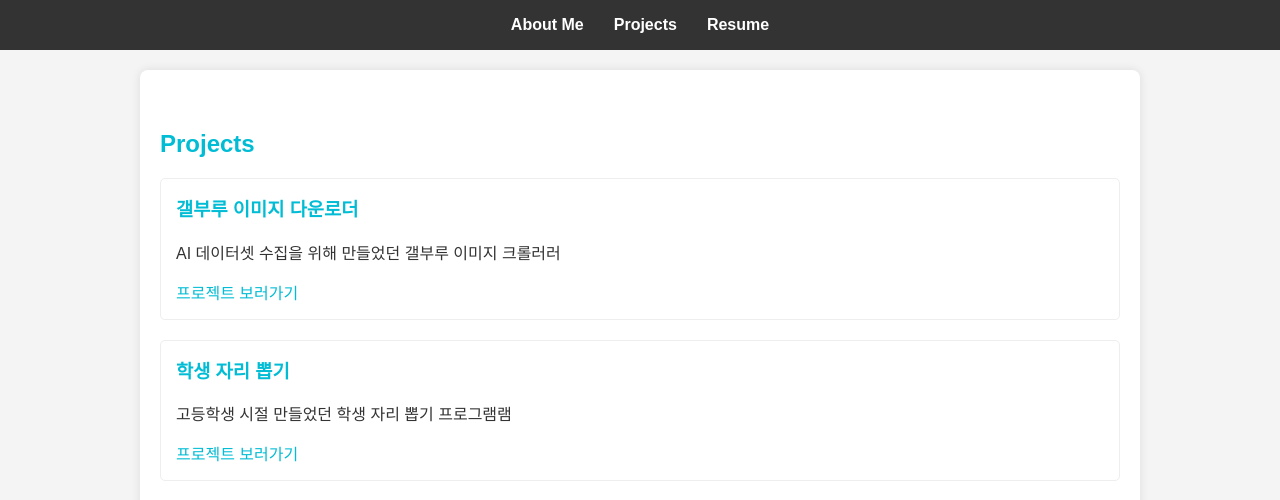
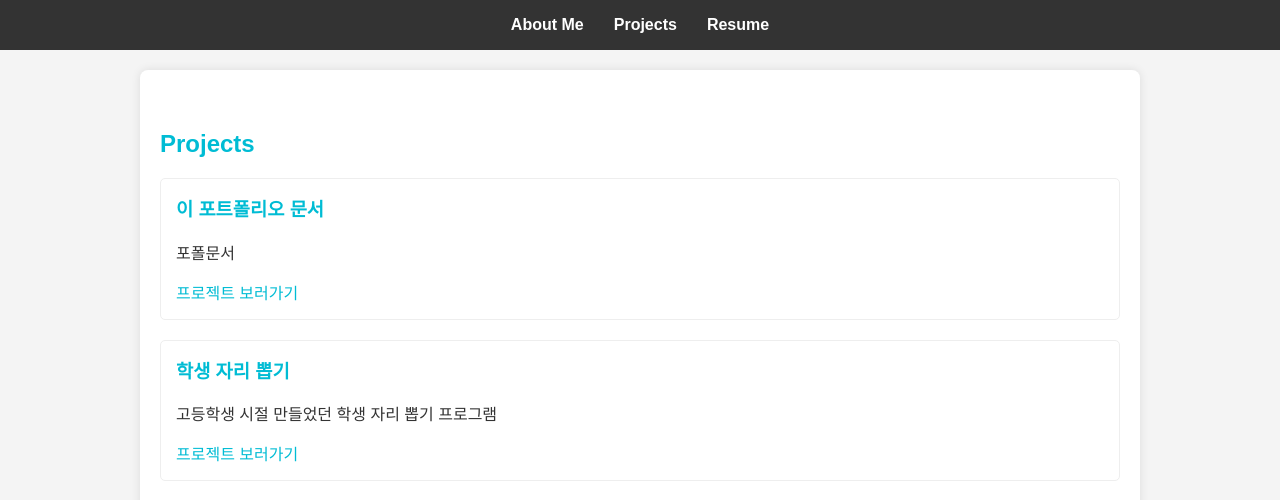
Before and after one commit to oliverb212dy/oliverb212dy.github.io, a plain HTML site: page index.html in a window 1280 px wide. Both pictures are taken after a click on the link "Projects". Drawn offline with Linux system fonts and the light colour scheme.

Commit message:
modified:   index.html

```diff
--- a/index.html
+++ b/index.html
@@ -26,13 +26,13 @@
         <section id="projects">
             <h1>Projects</h1>
             <div class="project-item">
-                <h3>갤부루 이미지 다운로더</h3>
-                <p>AI 데이터셋 수집을 위해 만들었던 갤부루 이미지 크롤러러</p>
-                <a href="https://github.com/oliverb212/image_downloader" target="_blank">프로젝트 보러가기</a>
+                <h3>이 포트폴리오 문서</h3>
+                <p>포폴문서</p>
+                <a href="https://github.com/oliverb212dy/oliverb212dy.github.io" target="_blank">프로젝트 보러가기</a>
             </div>
             <div class="project-item">
                 <h3>학생 자리 뽑기</h3>
-                <p>고등학생 시절 만들었던 학생 자리 뽑기 프로그램램</p>
+                <p>고등학생 시절 만들었던 학생 자리 뽑기 프로그램</p>
                 <a href="https://github.com/oliverb212/one_student_one_role_randomizer" target="_blank">프로젝트 보러가기</a>
             </div>
             </section>
```
